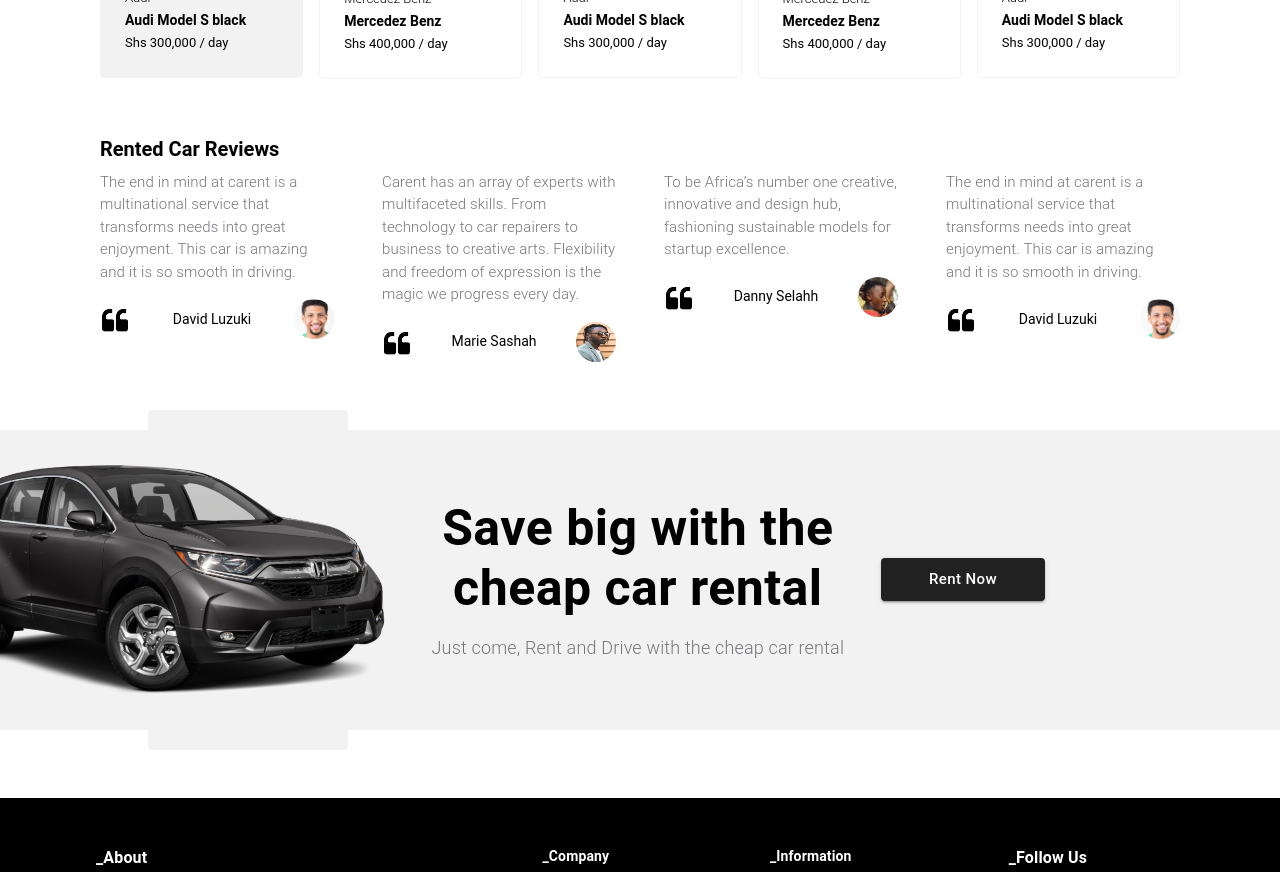
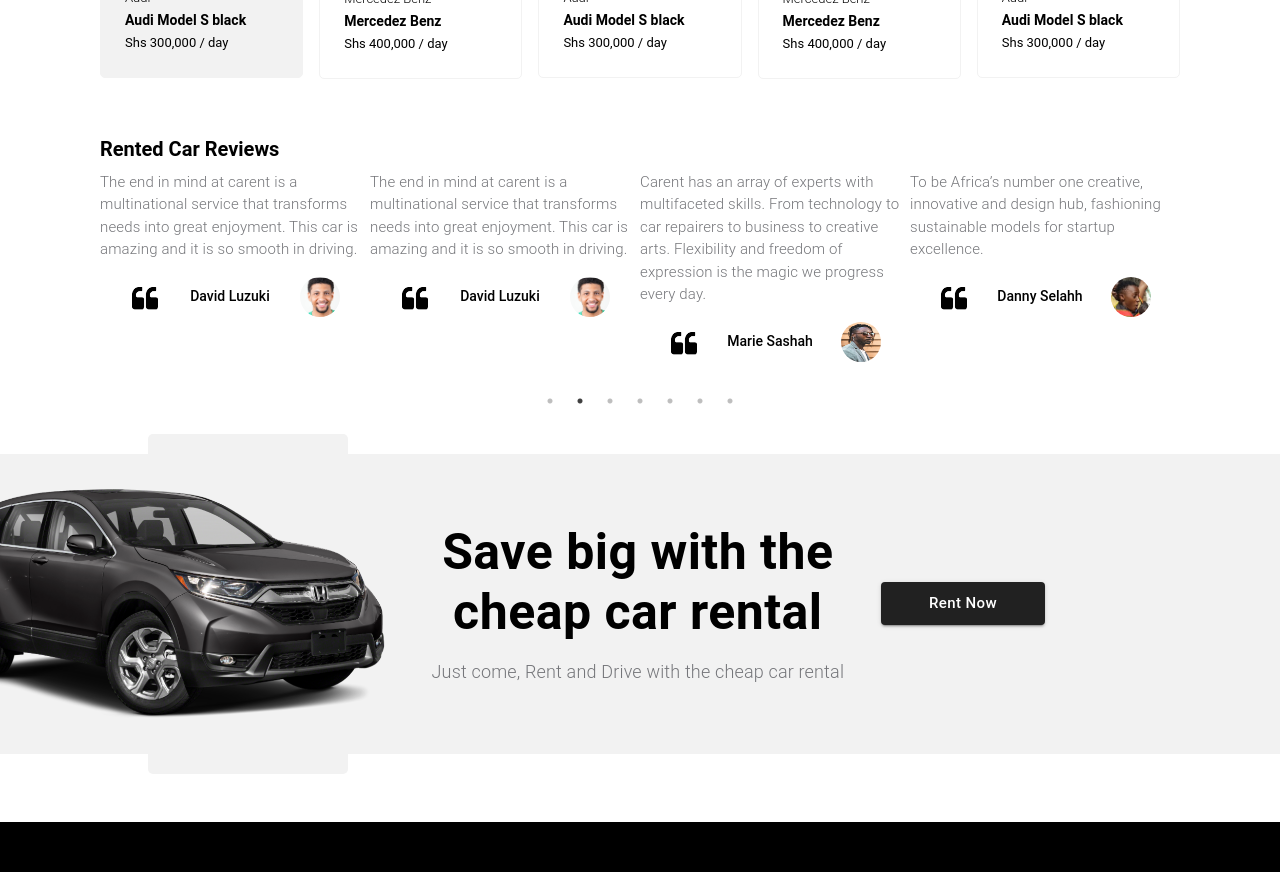
Before and after one commit to OdongAlican/carhire, a Next.js app: page /cardetails in a window 1280 px wide. Shown: the part 1720-2592 px from the top of the page. Built offline with nearby package versions, Linux system fonts and the light colour scheme.

Commit message:
add carousel

```diff
--- a/src/app/components/RentedCarReviews.tsx
+++ b/src/app/components/RentedCarReviews.tsx
@@ -1,3 +1,4 @@
+"use client"
 import React from 'react'
 import { Box, Grid, Typography } from '@mui/material'
 import Image from 'next/image';
@@ -5,6 +6,7 @@ import SoundImage from "../../assets/images/soundTop.png";
 import ReviewerOne from "../../assets/images/ReviewerOne.png"
 import ReviewerTwo from "../../assets/images/ReviewerTwo.png"
 import ReviewerThree from "../../assets/images/ReviewerThree.png"
+import Slider, { Settings } from 'react-slick';
 
 interface IReview {
     text: string;
@@ -13,7 +15,7 @@ interface IReview {
 }
 
 const Review = ({ text, image, name }: IReview) => (
-    <Grid sx={{ borderRadius: "5px" }} item xs={3}>
+    <Box className="slide-two" sx={{ borderRadius: "5px", width: "100%", mb: 3 }}>
         <Box>
             <Typography className='poppins' sx={{
                 fontSize: "15px",
@@ -28,7 +30,7 @@ const Review = ({ text, image, name }: IReview) => (
             <Image style={{ height: "30px", width: "30px" }} src={SoundImage} alt='User' />
             <Typography className='poppins' sx={{
                 fontSize: "14px",
-                fontWeight: 400,
+                fontWeight: 500,
                 lineHeight: "25px",
                 letterSpacing: "0em",
                 textAlign: "left",
@@ -36,10 +38,21 @@ const Review = ({ text, image, name }: IReview) => (
             }}>{name}</Typography>
             <Image style={{ height: "40px", width: "40px", borderRadius: "50%" }} src={image} alt='User' />
         </Box>
-    </Grid>
+    </Box>
 )
 
 const RentedCarReviews = () => {
+    const settings: Settings = {
+        infinite: true,
+        speed: 500,
+        slidesToShow: 4,
+        centerMode: true,
+        autoplay: true,
+        centerPadding: "0px",
+        dots: true,
+        cssEase: "linear"
+    }
+
     const reviews: Array<IReview> = [
         {
             text: `
@@ -49,6 +62,32 @@ const RentedCarReviews = () => {
             name: "David Luzuki"
         },
         {
+            text: `
+            Carent has an array of experts with multifaceted skills.
+            From technology to car repairers to business to creative arts.
+            Flexibility and freedom of expression is the magic we progress every day.
+            `,
+            image: ReviewerTwo,
+            name: "Marie Sashah"
+        },
+        {
+            text: `
+            To be Africa’s number one creative,
+            innovative and design hub,
+            fashioning sustainable models for startup excellence.
+            `,
+            image: ReviewerThree,
+            name: "Danny Selahh"
+        },
+        {
+            text: `
+            The end in mind at carent is a multinational
+            service that transforms needs into great enjoyment.
+            This car is amazing and it is so smooth in driving.
+            `,
+            image: ReviewerOne,
+            name: "David Luzuki"
+        }, {
             text: `
             Carent has an array of experts with multifaceted skills.
             From technology to car repairers to business to creative arts.
@@ -86,16 +125,19 @@ const RentedCarReviews = () => {
                     letterSpacing: "0em",
                     textAlign: "left",
                 }}>Rented Car Reviews</Typography>
-
             </Box>
-            <Grid container item xs={12} py={0} spacing={6} >
-                {reviews.map((reviewer, index) => (
-                    <Review
-                        text={reviewer.text}
-                        image={reviewer.image}
-                        name={reviewer.name}
-                        key={index} />
-                ))}
+            <Grid item xs={12}>
+                <Slider {...settings}>
+                    {reviews.map((person, index) => {
+                        return (
+                            <Review
+                                text={person.text}
+                                image={person.image}
+                                name={person.name}
+                                key={index} />
+                        )
+                    })}
+                </Slider>
             </Grid>
         </Grid>
     )
--- a/src/app/globals.css
+++ b/src/app/globals.css
@@ -21,6 +21,17 @@
 
 .slide {
     transform: scale(0.7);
+    transition: transform 300ms;
+}
+
+.slide-two img {
+    width: 6rem;
+    margin: 0 auto;
+    max-height: 90px;
+    border-radius: 5px;
+}
+
+.slide-two {
     transition: transform 300ms;
 }
 
```
